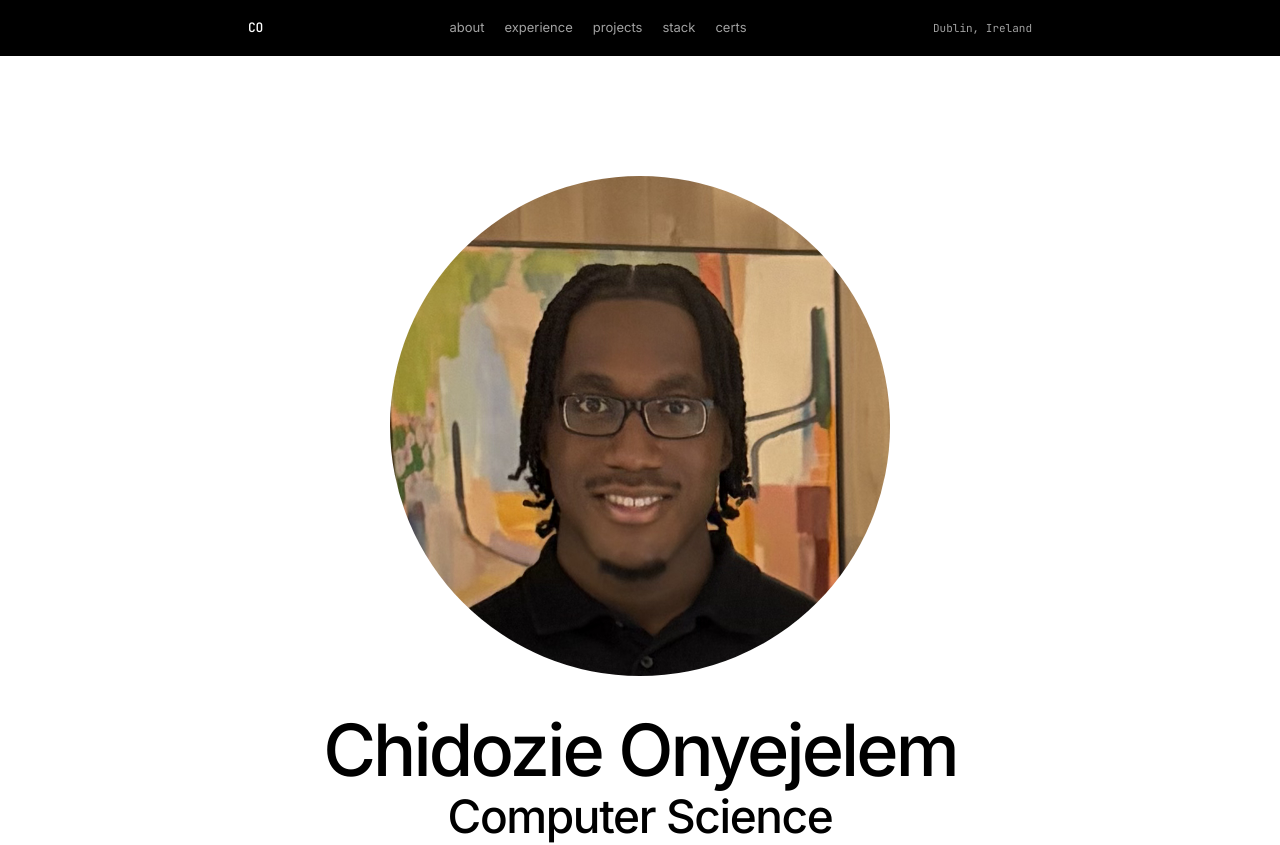
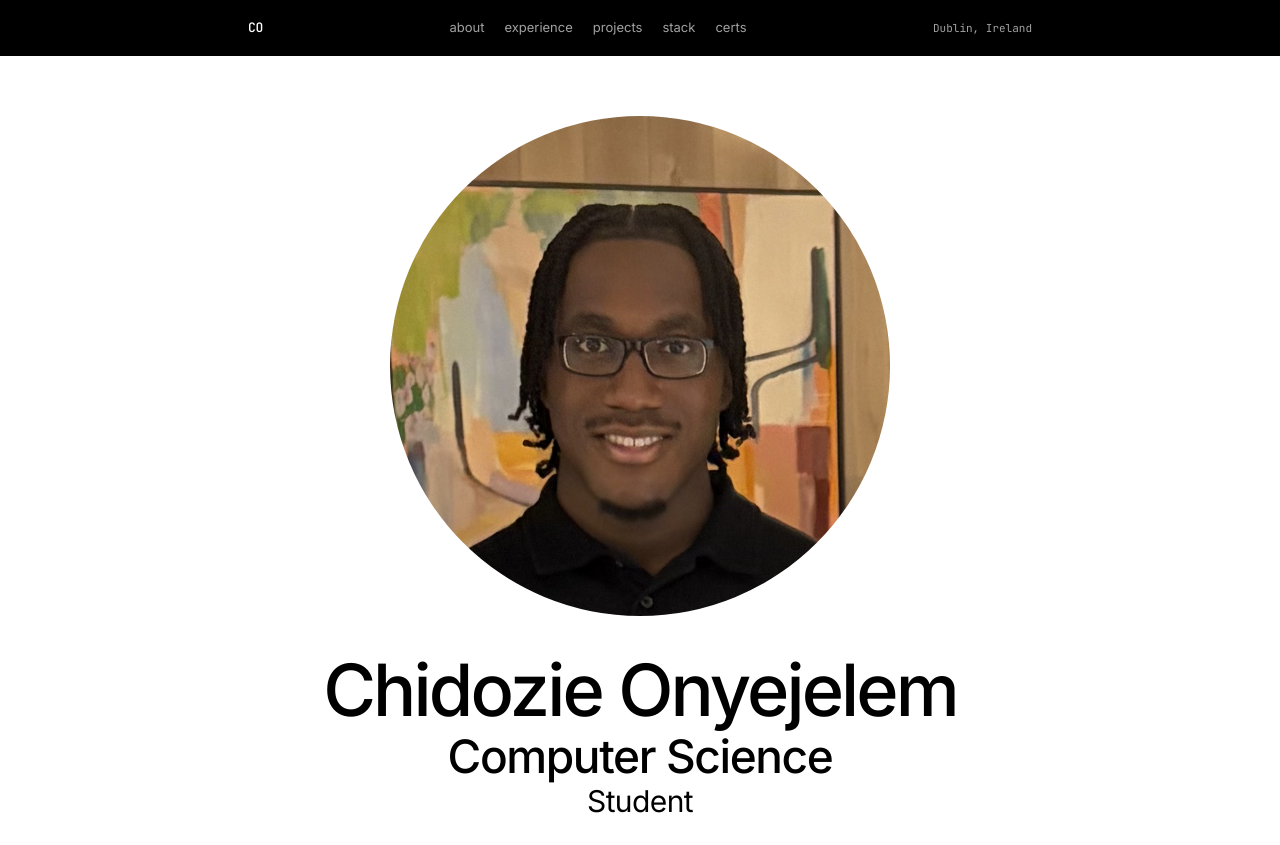
Before and after one commit to chidozieonyejelem/portfolio, a Next.js app: page / in a window 1280 px wide. Shown: the top 845 px of the page. Built offline with nearby package versions, Linux system fonts and the light colour scheme.

Commit message:
Halve hero top padding (gap below nav)

```diff
--- a/components/hero.js
+++ b/components/hero.js
@@ -7,7 +7,7 @@ export function Hero() {
   return (
     <section
       id="top"
-      className="flex flex-col items-center pb-[clamp(24px,4vw,48px)] pt-[clamp(64px,10vw,120px)] text-center"
+      className="flex flex-col items-center pb-[clamp(24px,4vw,48px)] pt-[clamp(32px,5vw,60px)] text-center"
     >
       <div className="aspect-square w-[clamp(220px,55vw,500px)] overflow-hidden rounded-full bg-[#f5f5f5]">
         <Image
```
